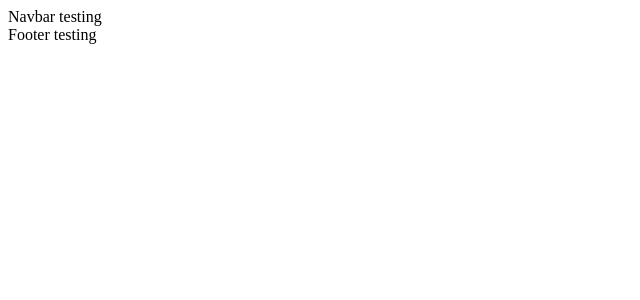
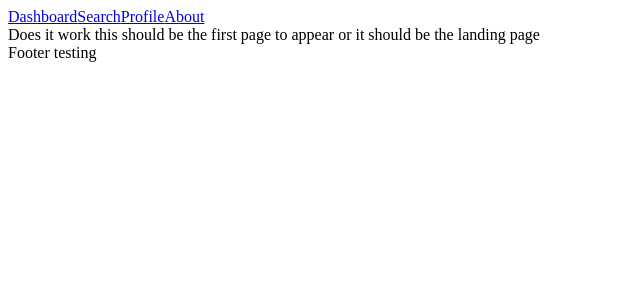
Before and after one commit to Y-A-Dawit/FE-CAPSTONE-PROJECT-ALX, a React (Vite) app in the folder simple-habit-tracker/: page / in a window 1280 px wide. Shown: the top 300 px of the page, without its empty margins (0-640 px from the left). Built offline with nearby package versions, Linux system fonts and the light colour scheme.

Commit message:
implemented successfully routing and multipage navigation

```diff
--- a/simple-habit-tracker/index.html
+++ b/simple-habit-tracker/index.html
@@ -9,6 +9,5 @@
   <body>
     <div id="root"></div>
     <script type="module" src="/src/main.jsx"></script>
-    <!-- <h1>testing if it renders</h1> -->
   </body>
 </html>
--- a/simple-habit-tracker/src/App.jsx
+++ b/simple-habit-tracker/src/App.jsx
@@ -1,17 +1,25 @@
 import React from 'react'
 import { BrowserRouter as Router, Routes, Route } from 'react-router-dom';
-import Home from './pages/Home'
-import Navbar from './components/Navbar'
-import Footer from './components/Footer'
-import About from './pages/About'
+import Navbar from './components/Navbar';
+import Footer from './components/Footer';
+import LandingPage from './pages/LandingPage';
+import Login from './pages/Login';
+import SignUp from './pages/SignUp';
+import Dashboard from './pages/Dashboard';
+import Search from './pages/Search';
+import Profile from './pages/Profile';
+import About from './pages/About';
 
 const App = () => {
   return (
       <Router>
         <Navbar />
         <Routes>
-          <Route path='/home' element={<Home />} />
-          <Route path='/about' element={<About />} />
+          <Route path='/' element={<LandingPage />} /> {/*since landingPage is already imported at the top we just need to use "/", w/c is the 'default route', and <LandingPage /> is rendering as the first things to be seen when the entire website or project is run */}
+          <Route path='/dashboard' element={<Dashboard />} /> {/*in path props "URLs" are always written in small letters regardles of whether the actual file name has capital letter in it or not. and again <Dashboard /> here is being rendered*/}
+          <Route path="/search" element={<Search />} />
+          <Route path="/profile" element={<Profile />} /> {/*here <Profile/> is also being rendered since it was exported as "Profile" inside Profile.jsx file, if there was no separate "Profile.jsx" file it is possible to directly insert text inside element={<h1>Welcome</h1>} */}
+          <Route path="/about" element={<About />} />
         </Routes>
         <Footer />
       </Router>
--- a/simple-habit-tracker/src/components/Navbar.jsx
+++ b/simple-habit-tracker/src/components/Navbar.jsx
@@ -1,10 +1,14 @@
+import { Link } from "react-router-dom";
 import React from 'react'
 
 const Navbar = () => {
   return (
-    <div>
-      Navbar testing
-    </div>
+    <>
+      <Link to='/dashboard'>Dashboard</Link>
+      <Link to='/search'>Search</Link>
+      <Link to='/profile'>Profile</Link>
+      <Link to='/about'>About</Link>
+    </>
   )
 }
 
--- a/simple-habit-tracker/src/pages/Dashboard.jsx
+++ b/simple-habit-tracker/src/pages/Dashboard.jsx
@@ -0,0 +1,11 @@
+import React from 'react'
+
+const Dashboard = () => {
+  return (
+    <div>
+      this is the dashboard
+    </div>
+  )
+}
+
+export default Dashboard
--- a/simple-habit-tracker/src/pages/Home.jsx
+++ /dev/null
@@ -1,11 +0,0 @@
-import React from 'react'
-
-const Home = () => {
-  return (
-    <div>
-      <h2>just for testing if it works out</h2>
-    </div>
-  )
-}
-
-export default Home
--- a/simple-habit-tracker/src/pages/LandingPage.jsx
+++ b/simple-habit-tracker/src/pages/LandingPage.jsx
@@ -0,0 +1,12 @@
+import React from 'react'
+
+const LandingPage = () => {
+  return (
+    <div>
+      Does it work
+      this should be the first page to appear or it should be the landing page
+    </div>
+  )
+}
+
+export default LandingPage
--- /dev/null
+++ b/simple-habit-tracker/src/pages/Login.jsx
@@ -0,0 +1,11 @@
+import React from 'react'
+
+const Login = () => {
+  return (
+    <div>
+
+    </div>
+  )
+}
+
+export default Login
--- a/simple-habit-tracker/src/pages/Profile.jsx
+++ b/simple-habit-tracker/src/pages/Profile.jsx
@@ -0,0 +1,11 @@
+import React from 'react'
+
+const Profile = () => {
+  return (
+    <div>
+      we will see what will be written here
+    </div>
+  )
+}
+
+export default Profile
--- a/simple-habit-tracker/src/pages/Search.jsx
+++ b/simple-habit-tracker/src/pages/Search.jsx
@@ -0,0 +1,11 @@
+import React from 'react'
+
+const Search = () => {
+  return (
+    <div>
+      this is where users will search for their habit
+    </div>
+  )
+}
+
+export default Search
--- /dev/null
+++ b/simple-habit-tracker/src/pages/SignUp.jsx
@@ -0,0 +1,11 @@
+import React from 'react'
+
+const SignUp = () => {
+  return (
+    <div>
+
+    </div>
+  )
+}
+
+export default SignUp
```
